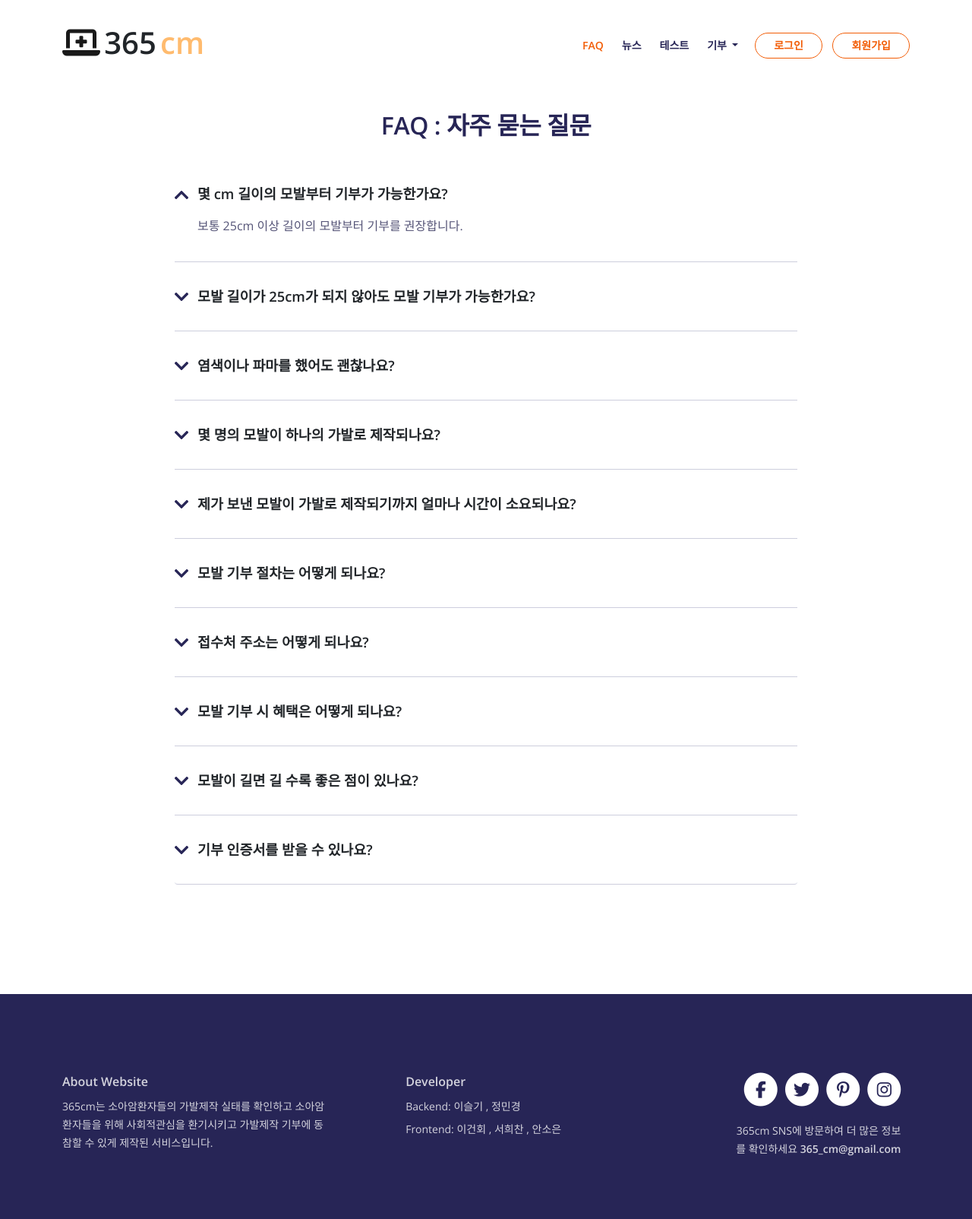
After one commit to seochan99/365cm, a Django app: page /faq/ in a window 1280 px wide. The commit adds this page. Shown: the whole page at 76% size. Run offline with Django 3.2, Linux system fonts and the light colour scheme; some libraries are stand-ins or nearby versions.

Commit message:
FAQ 추가

```diff
--- a/commit_365cm/templates/shared/navbar.html
+++ b/commit_365cm/templates/shared/navbar.html
@@ -47,7 +47,7 @@
 
         <ul class="navbar-nav ms-auto navbar-nav-scroll">
           <li class="nav-item">
-            <a class="nav-link active" aria-current="page" href="#header">
+            <a class="nav-link active" aria-current="page" href="{% url 'main:faq' %}">
               FAQ
             </a>
           </li>
--- /dev/null
+++ b/main/templates/main/faq.html
@@ -0,0 +1,307 @@
+{% extends 'base.html' %}
+{% block content %}
+
+{% load static %}
+<!-- Questions -->
+  <div class="accordion-1">
+    <div class="container">
+      <div class="row">
+        <div class="col-lg-12">
+          <h2 class="h2-heading">FAQ : 자주 묻는 질문</h2>
+        </div>
+        <!-- end of col -->
+      </div>
+      <!-- end of row -->
+      <div class="row">
+        <div class="col-lg-12">
+          <div class="accordion" id="accordionExample">
+            <!-- Accordion Item -->
+            <div class="accordion-item">
+              <h2 class="accordion-header" id="headingOne">
+                <button
+                  class="accordion-button"
+                  type="button"
+                  data-bs-toggle="collapse"
+                  data-bs-target="#collapseOne"
+                  aria-expanded="true"
+                  aria-controls="collapseOne"
+                >
+                  몇 cm 길이의 모발부터 기부가 가능한가요?
+                </button>
+              </h2>
+              <div
+                id="collapseOne"
+                class="accordion-collapse collapse show"
+                aria-labelledby="headingOne"
+                data-bs-parent="#accordionExample"
+              >
+                <div class="accordion-body">
+                  보통 25cm 이상 길이의 모발부터 기부를 권장합니다.
+                </div>
+              </div>
+            </div>
+            <!-- end of accordion-item -->
+
+            <!-- Accordion Item -->
+            <div class="accordion-item">
+              <h2 class="accordion-header" id="headingTwo">
+                <button
+                  class="accordion-button collapsed"
+                  type="button"
+                  data-bs-toggle="collapse"
+                  data-bs-target="#collapseTwo"
+                  aria-expanded="false"
+                  aria-controls="collapseTwo"
+                >
+                  모발 길이가 25cm가 되지 않아도 모발 기부가 가능한가요?
+                </button>
+              </h2>
+              <div
+                id="collapseTwo"
+                class="accordion-collapse collapse"
+                aria-labelledby="headingTwo"
+                data-bs-parent="#accordionExample"
+              >
+                <div class="accordion-body">
+                  머리를 묶었을 때, 가장 짦은 머리의 길이가 25cm이어야 가발 제작이 가능합니다.
+                  모발 길이 25cm가 되지 않으실 경우 조금 더 머리를 기르신 후 기부하는 것을 추천드립니다.
+                </div>
+              </div>
+            </div>
+            <!-- end of accordion-item -->
+
+            <!-- Accordion Item -->
+            <div class="accordion-item">
+              <h2 class="accordion-header" id="headingThree">
+                <button
+                  class="accordion-button collapsed"
+                  type="button"
+                  data-bs-toggle="collapse"
+                  data-bs-target="#collapseThree"
+                  aria-expanded="false"
+                  aria-controls="collapseThree"
+                >
+                  염색이나 파마를 했어도 괜찮나요?
+                </button>
+              </h2>
+              <div
+                id="collapseThree"
+                class="accordion-collapse collapse"
+                aria-labelledby="headingThree"
+                data-bs-parent="#accordionExample"
+              >
+                <div class="accordion-body">
+                  일반적으로 염색이나 파마를 한 모발은 손상으로 가발 제작이 어렵습니다.
+                  그러나 손상된 모발이라도 최대한 재가공하여 사용하므로 보내주셔도 괜찮습니다.
+                </div>
+              </div>
+            </div>
+            <!-- end of accordion-item -->
+            <!-- Accordion Item -->
+            <div class="accordion-item">
+              <h2 class="accordion-header" id="headingFour">
+                <button
+                  class="accordion-button collapsed"
+                  type="button"
+                  data-bs-toggle="collapse"
+                  data-bs-target="#collapseFour"
+                  aria-expanded="true"
+                  aria-controls="collapseFour"
+                >
+                  몇 명의 모발이 하나의 가발로 제작되나요?
+                </button>
+              </h2>
+              <div
+                id="collapseFour"
+                class="accordion-collapse collapse"
+                aria-labelledby="headingFour"
+                data-bs-parent="#accordionExample"
+              >
+                <div class="accordion-body">
+                  가발 하나를 만들기 위해서는 약 2만 가닥의 머리카락이 필요한데,
+                  살균을 위해 모발을 산처리하는 과정에서 손상된 모발이 끊어지거나 사라집니다.
+                  따라서 약 200~300명분의 모발이 모여야 가발 하나를 만들 수 있습니다.
+                </div>
+              </div>
+            </div>
+            <!-- end of accordion-item -->
+            <!-- Accordion Item -->
+            <div class="accordion-item">
+              <h2 class="accordion-header" id="headingFive">
+                <button
+                  class="accordion-button collapsed"
+                  type="button"
+                  data-bs-toggle="collapse"
+                  data-bs-target="#collapseFive"
+                  aria-expanded="true"
+                  aria-controls="collapseFive"
+                >
+                  제가 보낸 모발이 가발로 제작되기까지 얼마나 시간이 소요되나요?
+                </button>
+              </h2>
+              <div
+                id="collapseFive"
+                class="accordion-collapse collapse"
+                aria-labelledby="headingFive"
+                data-bs-parent="#accordionExample"
+              >
+                <div class="accordion-body">
+                  얼마나 적합한 모발이 빠르게 수급되는지에 따라 다릅니다.
+                  최근 머리카락 기부를 받는 기관이 줄어들어 모발 수급이 원활하게 이루어지지 않는 상태입니다.
+                  따라서 200명분의 머리카락을 수급하는 시기가 매번 다르므로 정확한 소요시간을 특정할 수 없습니다.
+                </div>
+              </div>
+            </div>
+            <!-- end of accordion-item -->
+            <!-- Accordion Item -->
+            <div class="accordion-item">
+              <h2 class="accordion-header" id="headingSix">
+                <button
+                  class="accordion-button collapsed"
+                  type="button"
+                  data-bs-toggle="collapse"
+                  data-bs-target="#collapseSix"
+                  aria-expanded="true"
+                  aria-controls="collapseSix"
+                >
+                  모발 기부 절차는 어떻게 되나요?
+                </button>
+              </h2>
+              <div
+                id="collapseSix"
+                class="accordion-collapse collapse"
+                aria-labelledby="headingSix"
+                data-bs-parent="#accordionExample"
+              >
+                <div class="accordion-body">
+                  1. 머리카락을 묶은 상태에서 25cm 길이가 되는지 확인하고 자릅니다.<br>
+                  2. 페이지의 "기부하기" 탭에서 모발 정보 및 인적사항을 입력하고 기부 신청서를 접수합니다.<br>
+                  3. 머리카락을 손상되지 않도록 밀봉한 후 접수처로 발송합니다.<br>
+                  4. 모발이 접수처에 수령되면 기부자에게 알림이 전송됩니다.<br>
+                </div>
+              </div>
+            </div>
+            <!-- end of accordion-item -->
+            <!-- Accordion Item -->
+            <div class="accordion-item">
+              <h2 class="accordion-header" id="headingSeven">
+                <button
+                  class="accordion-button collapsed"
+                  type="button"
+                  data-bs-toggle="collapse"
+                  data-bs-target="#collapseSeven"
+                  aria-expanded="true"
+                  aria-controls="collapseSeven"
+                >
+                  접수처 주소는 어떻게 되나요?
+                </button>
+              </h2>
+              <div
+                id="collapseSeven"
+                class="accordion-collapse collapse"
+                aria-labelledby="headingSeven"
+                data-bs-parent="#accordionExample"
+              >
+                <div class="accordion-body">
+                  접수처 : 서울시 중구 장충동 2가 193-246 영일빌라 202호<br>
+                  받는 사람 : 365cm
+                </div>
+              </div>
+            </div>
+            <!-- end of accordion-item -->
+            <!-- Accordion Item -->
+            <div class="accordion-item">
+              <h2 class="accordion-header" id="headingEight">
+                <button
+                  class="accordion-button collapsed"
+                  type="button"
+                  data-bs-toggle="collapse"
+                  data-bs-target="#collapseEight"
+                  aria-expanded="true"
+                  aria-controls="collapseEight"
+                >
+                  모발 기부 시 혜택은 어떻게 되나요?
+                </button>
+              </h2>
+              <div
+                id="collapseEight"
+                class="accordion-collapse collapse"
+                aria-labelledby="headingEight"
+                data-bs-parent="#accordionExample"
+              >
+                <div class="accordion-body">
+                  기부자의 모발 포함 365cm의 모발이 모이면 모든 기부자들에게 청담 럭셔리헤어 스파 1회 무료 이용권을 제공합니다.<br>
+                  또한 동국대학교 학생임을 인증시 드림패스 마일리지 50점을 부여하고,<br>
+                  동국대학교 생활협동조합에서 제공하는 다향관 서적 10% 할인쿠폰을 제공합니다.
+                </div>
+              </div>
+            </div>
+            <!-- end of accordion-item -->
+            <!-- Accordion Item -->
+            <div class="accordion-item">
+              <h2 class="accordion-header" id="headingNine">
+                <button
+                  class="accordion-button collapsed"
+                  type="button"
+                  data-bs-toggle="collapse"
+                  data-bs-target="#collapseNine"
+                  aria-expanded="true"
+                  aria-controls="collapseNine"
+                >
+                  모발이 길면 길 수록 좋은 점이 있나요?
+                </button>
+              </h2>
+              <div
+                id="collapseNine"
+                class="accordion-collapse collapse"
+                aria-labelledby="headingNine"
+                data-bs-parent="#accordionExample"
+              >
+                <div class="accordion-body">
+                  그렇습니다. 실제로 가발을 만들 때 모발 한 쪽을 바늘로 꿰어 가발에 심는 구조이므로 총길이가 줄어들기 때문에,<br>
+                  모발이 길면 길 수록 가발 제작이 용이합니다.<br>
+                  또한 365cm는 매 분기마다 기부자 중 모발이 가장 긴 top1 기부자를 선정하여 선물 키트를 전달합니다.<br>
+                  놓치지 마시고 혜택에 도전하시길 바랍니다:)
+                </div>
+              </div>
+            </div>
+            <!-- end of accordion-item -->
+            <!-- Accordion Item -->
+            <div class="accordion-item">
+              <h2 class="accordion-header" id="headingTen">
+                <button
+                  class="accordion-button collapsed"
+                  type="button"
+                  data-bs-toggle="collapse"
+                  data-bs-target="#collapseTen"
+                  aria-expanded="true"
+                  aria-controls="collapseTen"
+                >
+                  기부 인증서를 받을 수 있나요?
+                </button>
+              </h2>
+              <div
+                id="collapseTen"
+                class="accordion-collapse collapse"
+                aria-labelledby="headingTen"
+                data-bs-parent="#accordionExample"
+              >
+                <div class="accordion-body">
+                  접수처에서 모발 수령이 완료되면, 365cm에서 모바일 인증서를 pdf 파일로 발급하여 회원님의 이메일로 전송합니다.<br>
+                  인증서 수정 요청 및 재발급을 원하시면 페이지 하단의 대표자 연락처로 연락 바랍니다.
+                </div>
+              </div>
+            </div>
+            <!-- end of accordion-item -->
+          </div>
+          <!-- end of accordion -->
+        </div>
+        <!-- end of col -->
+      </div>
+      <!-- end of row -->
+    </div>
+    <!-- end of container -->
+  </div>
+  <!-- end of accordion-1 -->
+  <!-- end of questions -->
+{% endblock %}
--- a/main/urls.py
+++ b/main/urls.py
@@ -5,4 +5,5 @@ from .views import *
 app_name = "main"
 urlpatterns = [
     path('', showmain, name="showmain"),
+    path('faq/', faq, name="faq"),
 ]
--- a/main/views.py
+++ b/main/views.py
@@ -3,3 +3,6 @@ from django.shortcuts import render
 # Create your views here.
 def showmain(request):
     return render(request,'main/main.html')
+
+def faq(request):
+    return render(request,'main/faq.html')
```
Also changed, not shown: main/templates/main/main.html (+0 -123 lines), db.sqlite3.
